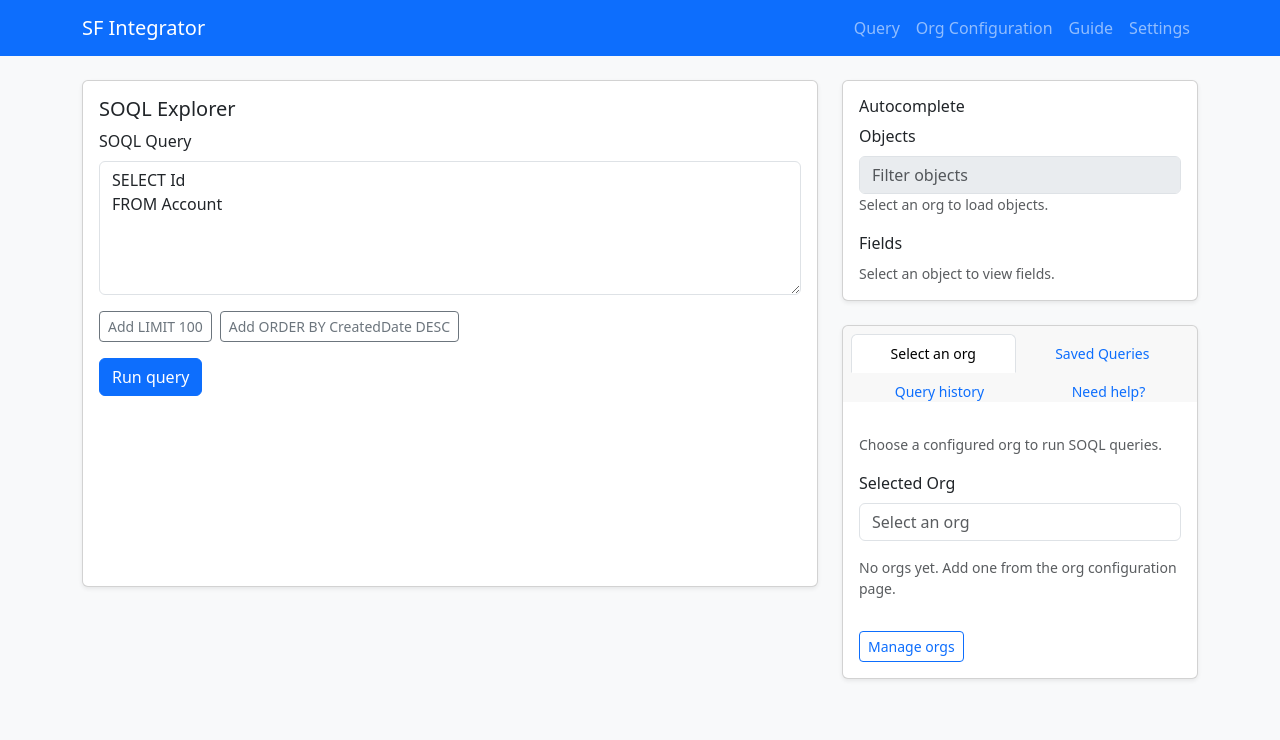
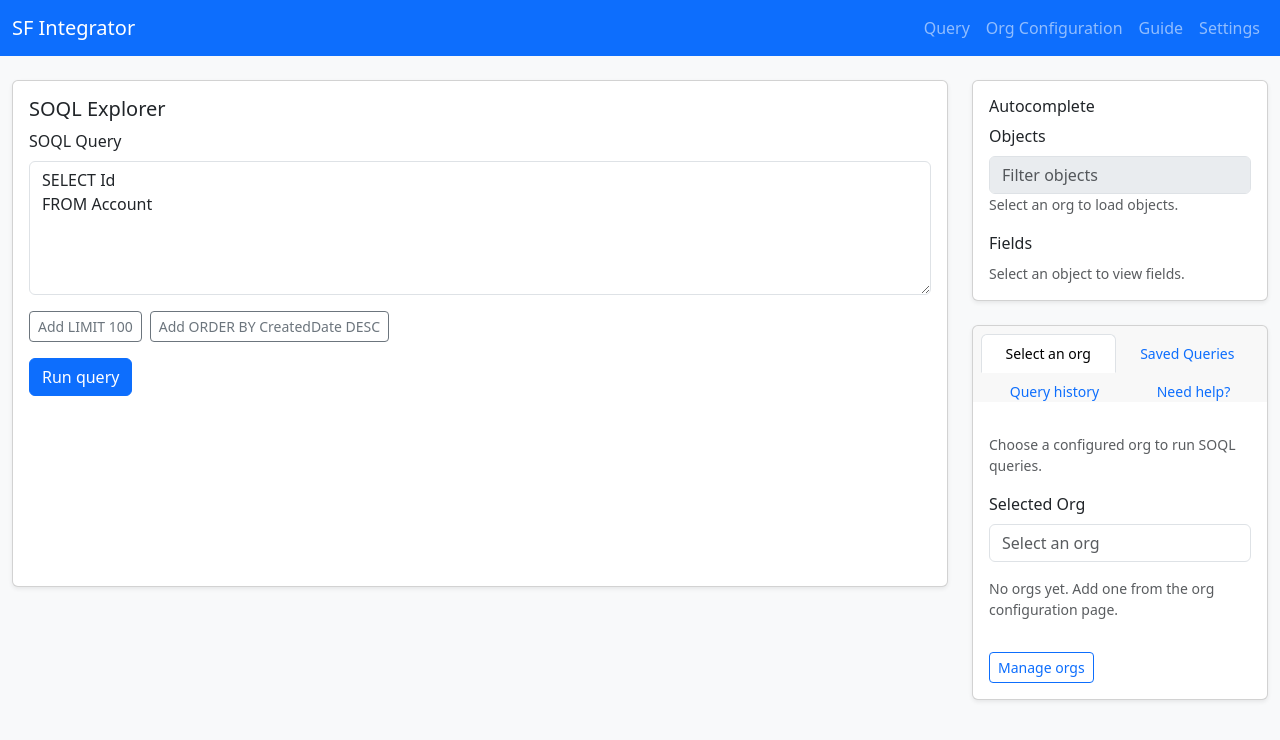
Before and after one commit to Korialstrasz2/Sfintegrator, a Flask app: page / in a window 1280 px wide. Shown: the top 740 px of the page. Run offline with Flask 3, Linux system fonts and the light colour scheme; data that the repository does not hold is empty.

Commit message:
Prompt query confirmation and widen desktop layout

```diff
--- a/app/i18n.py
+++ b/app/i18n.py
@@ -227,7 +227,10 @@ _LANGUAGE_PACKS: Dict[str, Dict[str, Any]] = {
                 },
             },
             "form": {"update_button": "Update org", "save_button": "Save org"},
-            "confirm": {"delete_org": "Delete org {orgId}?"},
+            "confirm": {
+                "delete_org": "Delete org {orgId}?",
+                "query_without_limit_where": "Are you sure you want to run a query without LIMIT nor WHERE?",
+            },
             "saved_queries": {"load": "Load", "delete": "Delete"},
             "autocomplete": {"insert": "Insert"},
             "history": {
@@ -456,7 +459,10 @@ _LANGUAGE_PACKS: Dict[str, Dict[str, Any]] = {
                 },
             },
             "form": {"update_button": "Aggiorna organizzazione", "save_button": "Salva organizzazione"},
-            "confirm": {"delete_org": "Eliminare l'organizzazione {orgId}?"},
+            "confirm": {
+                "delete_org": "Eliminare l'organizzazione {orgId}?",
+                "query_without_limit_where": "Sei sicuro di voler eseguire una query senza LIMIT né WHERE?",
+            },
             "saved_queries": {"load": "Carica", "delete": "Elimina"},
             "autocomplete": {"insert": "Inserisci"},
             "history": {
--- a/app/static/app.js
+++ b/app/static/app.js
@@ -989,6 +989,19 @@ function bindQueryForm() {
       showToast(translate("toast.enter_query"), "warning");
       return;
     }
+
+    const hasLimit = /\bLIMIT\b/i.test(query);
+    const hasWhere = /\bWHERE\b/i.test(query);
+    if (!hasLimit && !hasWhere) {
+      const message = translate("frontend.confirm.query_without_limit_where");
+      if (typeof window.confirm === "function") {
+        const shouldProceed = window.confirm(message);
+        if (!shouldProceed) {
+          return;
+        }
+      }
+    }
+
     try {
       const response = await fetch("/api/query", {
         method: "POST",
--- a/app/templates/base.html
+++ b/app/templates/base.html
@@ -9,7 +9,7 @@
   </head>
   <body class="theme-{{ current_theme }}">
     <nav class="navbar navbar-expand-lg navbar-dark bg-primary mb-4">
-      <div class="container">
+      <div class="container-xxl">
         <a class="navbar-brand" href="{{ url_for('main.index') }}">{{ t('nav.brand') }}</a>
         <button class="navbar-toggler" type="button" data-bs-toggle="collapse" data-bs-target="#navbarNav" aria-controls="navbarNav" aria-expanded="false" aria-label="Toggle navigation">
           <span class="navbar-toggler-icon"></span>
@@ -33,7 +33,7 @@
       </div>
     </nav>
 
-    <main class="container mb-5">
+    <main class="container-xxl mb-5">
       {% block content %}{% endblock %}
     </main>
 
--- a/app/templates/index.html
+++ b/app/templates/index.html
@@ -1,7 +1,7 @@
 {% extends 'base.html' %}
 {% block content %}
 <div class="row g-4 align-items-start">
-  <div class="col-12 col-xl-8 col-xxl-9">
+  <div class="col-12 col-xl-9 col-xxl-10">
     <div class="card shadow-sm h-100">
       <div class="card-body d-flex flex-column">
         <h5 class="card-title">{{ t('index.query.title') }}</h5>
@@ -36,7 +36,7 @@
       </div>
     </div>
   </div>
-  <div class="col-12 col-xl-4 col-xxl-3">
+  <div class="col-12 col-xl-3 col-xxl-2">
     <div class="sticky-sidebar">
       <div class="sidebar-stack">
         <div class="card shadow-sm">
```
